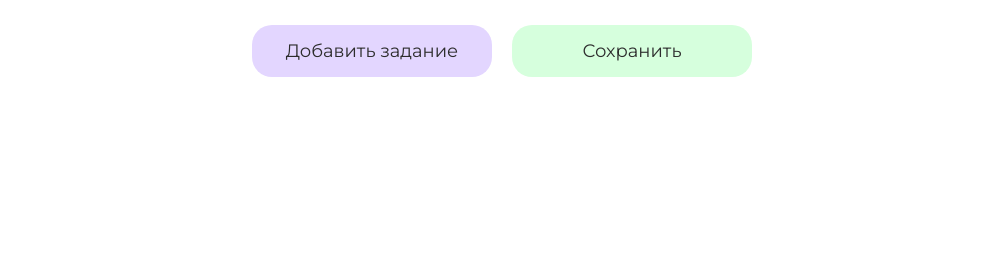
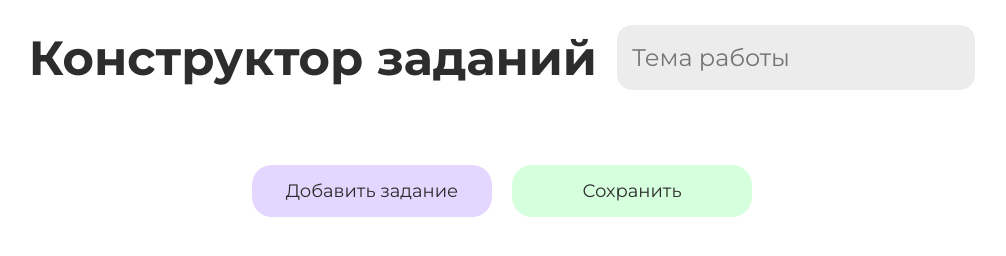
Before and after one commit to waydehueydeee/task-creater, a plain HTML site: page index.html in a window 1280 px wide. Shown: the whole page, without its empty margins (138-1144 px from the left). Drawn offline with Linux system fonts and the light colour scheme.

Commit message:
add title and input for test name

```diff
--- a/index.html
+++ b/index.html
@@ -7,6 +7,15 @@
     <title>Конструктор заданий</title>
   </head>
   <body>
+    <div class="test-name-conteiner">
+      <h1 class="">Конструктор заданий</h1>
+      <input
+        type="text"
+        placeholder="Тема работы"
+        class="question-general-style test-name"
+      />
+    </div>
+
     <div id="test-container">
       <!-- Сюда будут добавляться блоки с заданиями -->
     </div>
--- a/style.css
+++ b/style.css
@@ -11,6 +11,10 @@
 body {
   color: #2d2d2d;
   font-size: 24px;
+}
+
+.hide-element {
+  display: none;
 }
 
 button {
@@ -45,6 +49,17 @@ input {
 
 input:focus {
   background-color: #f3f3f3;
+}
+
+.test-name-conteiner {
+  width: 80%;
+  margin: auto;
+  margin-top: 25px;
+  margin-bottom: 75px;
+  display: flex;
+  flex-direction: row;
+  justify-content: center;
+  align-items: center;
 }
 
 .question {
@@ -123,3 +138,10 @@ input:focus {
   width: 800px;
   margin: 25px auto 100px auto;
 }
+
+.test-name {
+  width: 35%;
+  height: 65px;
+  font-size: 24px;
+  margin-left: 20px;
+}
```
